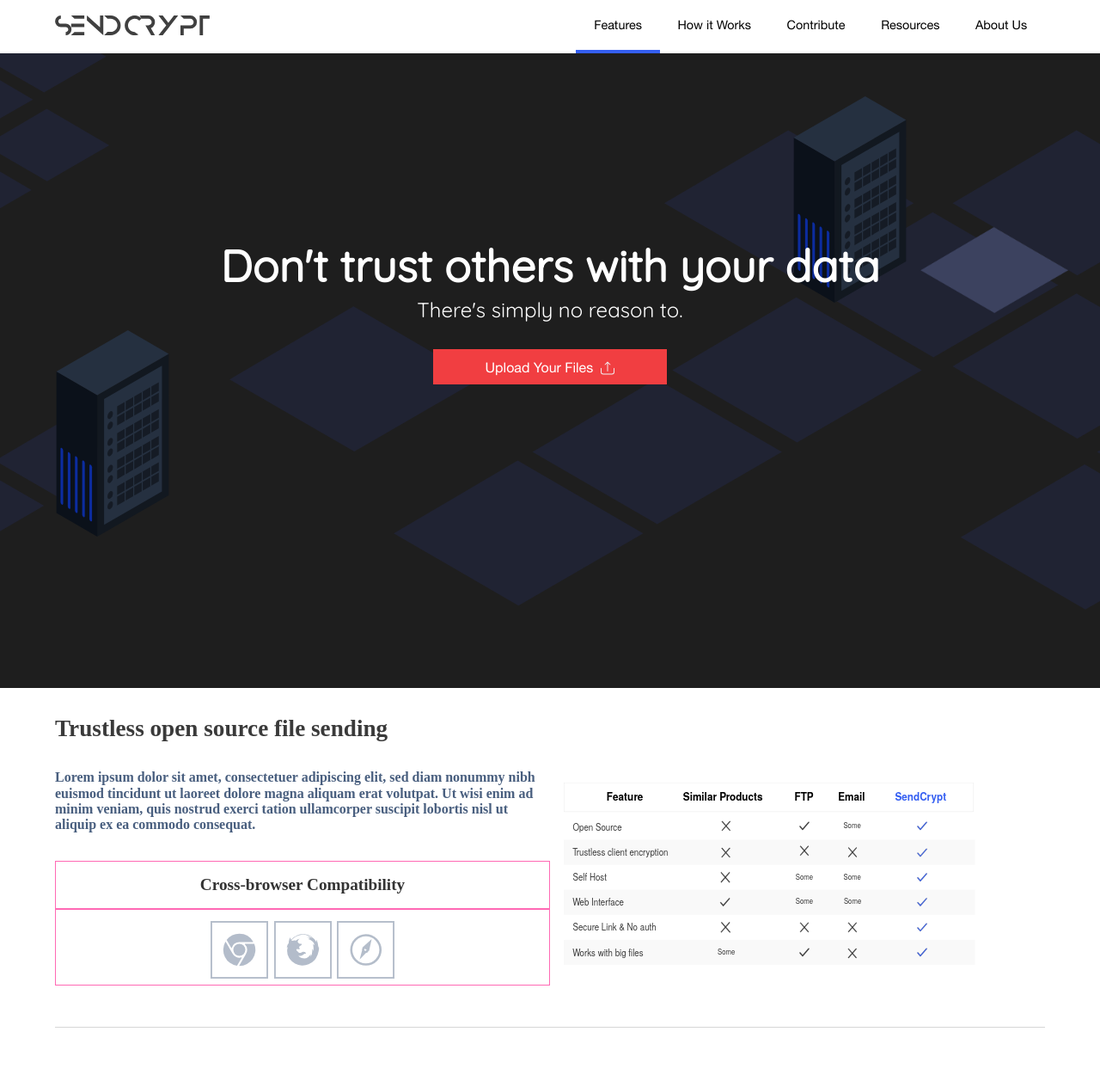
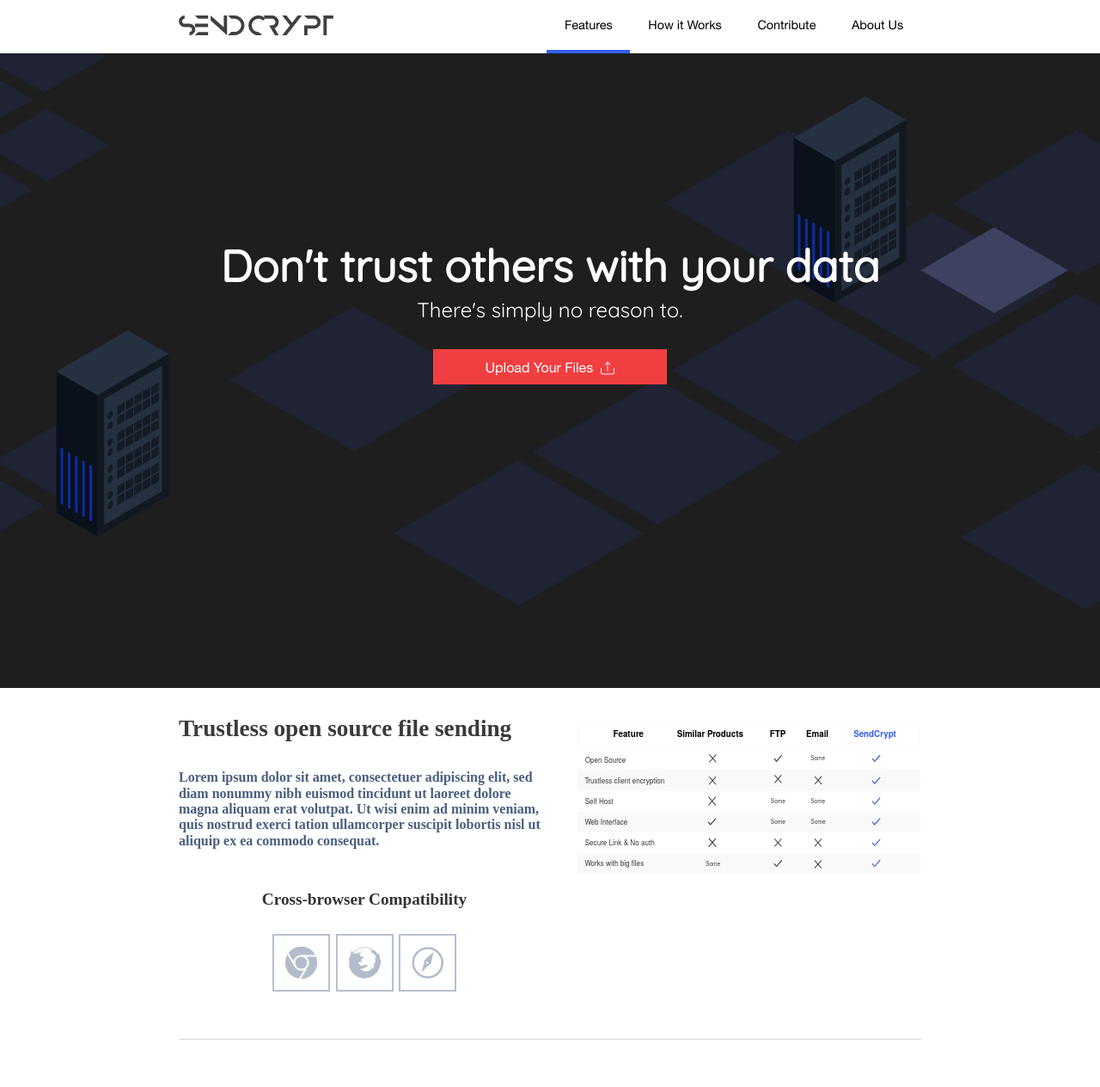
Before and after one commit to gbminarelli/sendcrypt-tests, a website: page landing.html in a window 1280 px wide. Shown: the top 1264 px of the page at 86% size. Drawn offline with nearby package versions, Linux system fonts and the light colour scheme.

Commit message:
section positioning bugfix + center cross browsing icons

```diff
--- a/assets/css/grids/desktop-grid.css
+++ b/assets/css/grids/desktop-grid.css
@@ -1,6 +1,6 @@
 
 
-@media screen and (min-width: 900px) {
+@media screen and (min-width: 1080px) {
 
 
     .col-md-1, .col-md-2, .col-md-3, .col-md-4, .col-md-5, .col-md-6, .col-md-7, .col-md-8, .col-md-9, .col-md-10, .col-md-11, .col-md-12 {
--- a/assets/css/grids/mobile-grid.css
+++ b/assets/css/grids/mobile-grid.css
@@ -1,6 +1,6 @@
 
 
-@media screen and (max-width: 900px) {
+@media screen and (max-width: 1080px) {
 
 
     .col-sm-1, .col-sm-2, .col-sm-3, .col-sm-4, .col-sm-5, .col-sm-6, .col-sm-7, .col-sm-8, .col-sm-9, .col-sm-10, .col-sm-11, .col-sm-12 {
--- a/assets/css/landing.css
+++ b/assets/css/landing.css
@@ -76,7 +76,7 @@
 
 /*DESKTOP ONLY CODE*/
 
-@media screen and (min-width: 900px) {
+@media screen and (min-width: 1080px) {
 
     .desktop-only {
         display: block;
@@ -89,7 +89,7 @@
 }
 
 /*MOBILE ONLY CODE*/
-@media screen and (max-width: 900px) {
+@media screen and (max-width: 1080px) {
 
     .desktop-only {
         display: none;
@@ -191,7 +191,7 @@
 }
 
 /*MOBILE ONLY CODE*/
-@media screen and (max-width: 900px) {
+@media screen and (max-width: 1080px) {
 
     .main-section-title {
         top: calc(77.2vh / 2);
@@ -204,7 +204,7 @@
 
 /*DESKTOP ONLY CODE*/
 
-@media screen and (min-width: 900px) {
+@media screen and (min-width: 1080px) {
     .main-section-title {
         top: 35vh;
     }
@@ -240,7 +240,7 @@
 }
 
 /*MOBILE ONLY CODE*/
-@media screen and (max-width: 900px) {
+@media screen and (max-width: 1080px) {
     #server {
         max-height: 10rem;
         top: 15vh;
@@ -260,7 +260,7 @@
 
 /*DESKTOP ONLY CODE*/
 
-@media screen and (min-width: 900px) {
+@media screen and (min-width: 1080px) {
 
     #server {
         max-height: 15rem;
@@ -323,15 +323,13 @@
 
 .section-first-table {
     box-sizing: border-box;
-    padding-top: 3.4rem;
-    padding-right: 5rem;
-    padding-left: 1rem;
+    padding-left:2rem;
 }
 
 .section-table-img {
     min-width: 100%;
     height: auto;
-    padding-right: 4rem;
+
 
 }
 
@@ -387,7 +385,7 @@
 
 .section-img img {
 
-    padding-top: 3rem;
+    padding-top: 2rem;
 
     margin: 0 auto;
     display: block;
@@ -398,7 +396,7 @@
 
 /*DESKTOP ONLY CODE*/
 
-@media screen and (min-width: 900px) {
+@media screen and (min-width: 1080px) {
 
     .section-align-left {
         text-align: left;
@@ -422,7 +420,7 @@
 
 /*DESKTOP ONLY CODE*/
 
-@media screen and (min-width: 900px) {
+@media screen and (min-width: 1080px) {
 
     .section-first-header {
         text-align: left;
@@ -438,7 +436,7 @@
 
  .cross-browser-icon-wrapper {
 
-     border: solid 1px hotpink;
+     /*border: solid 1px hotpink;*/
              box-sizing: border-box;
 
      width:100%;
@@ -455,7 +453,7 @@
     padding: 1rem;
     display: block;
     width: 100%;
-    border: solid 1px hotpink;
+    /*border: solid 1px hotpink;*/
     box-sizing: border-box;
     text-align: center;
     margin-top: 0.8rem;
@@ -484,7 +482,7 @@
 }
 
 /*MOBILE ONLY CODE*/
-@media screen and (max-width: 900px) {
+@media screen and (max-width: 1080px) {
 
     .wrapper {
         padding-left: 2rem;
@@ -494,11 +492,11 @@
 
 /*DESKTOP ONLY CODE*/
 
-@media screen and (min-width: 900px) {
+@media screen and (min-width: 1080px) {
 
     .wrapper {
-        padding-left: 4rem;
-        padding-right: 4rem;
+        padding-left: 13rem;
+        padding-right: 13rem;
     }
 }
 
--- a/landing.html
+++ b/landing.html
@@ -71,9 +71,6 @@
                     <a href="#"> Contribute</a>
                 </li>
                 <li>
-                    <a href="#"> Resources</a>
-                </li>
-                <li>
                     <a href="#"> About Us</a>
                 </li>
             </ul>
@@ -94,9 +91,7 @@
             <li>
                 <a href="#"> Contribute</a>
             </li>
-            <li>
-                <a href="#"> Resources</a>
-            </li>
+
             <li>
                 <a href="#"> About Us</a>
             </li>
```
